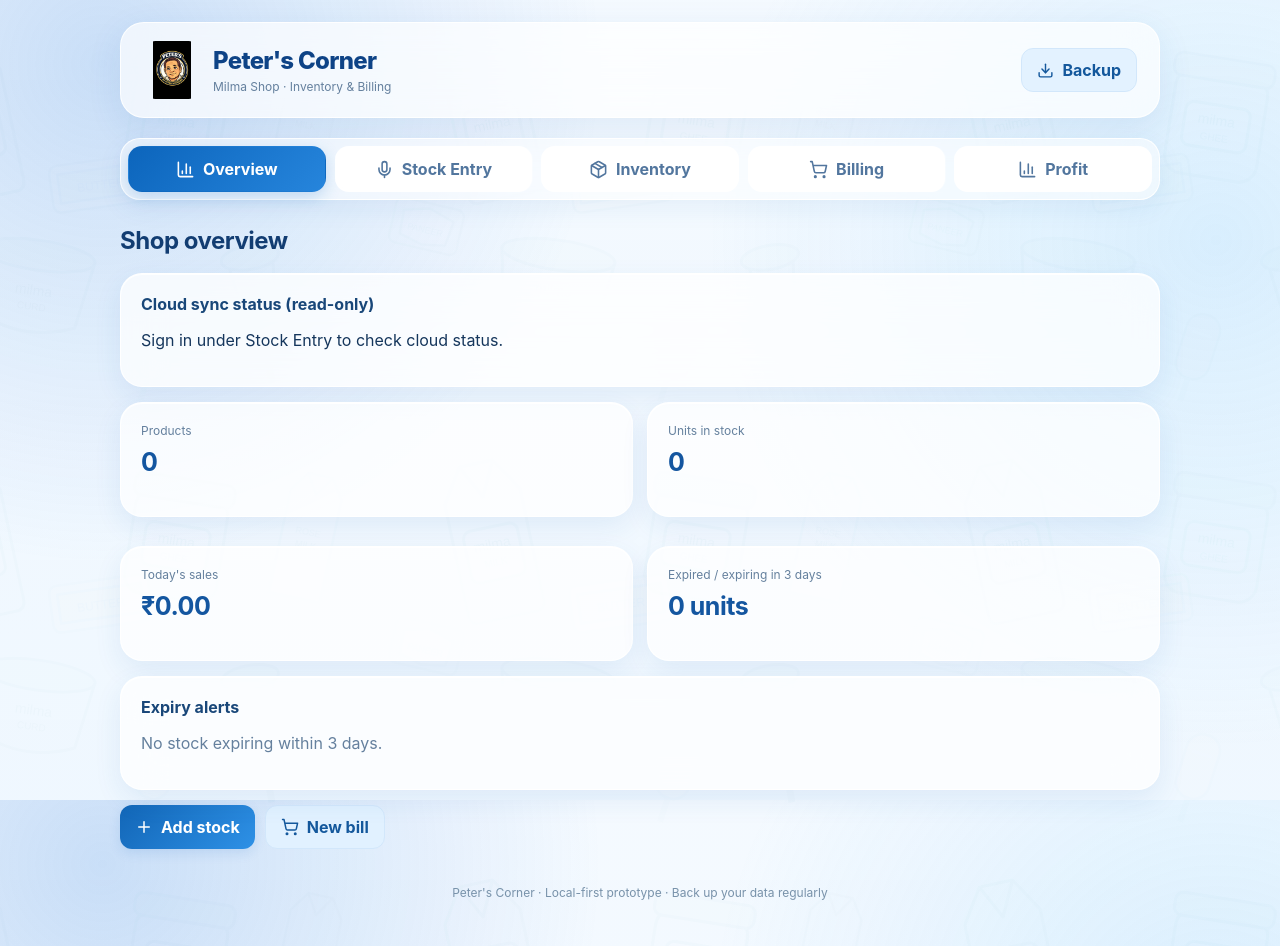
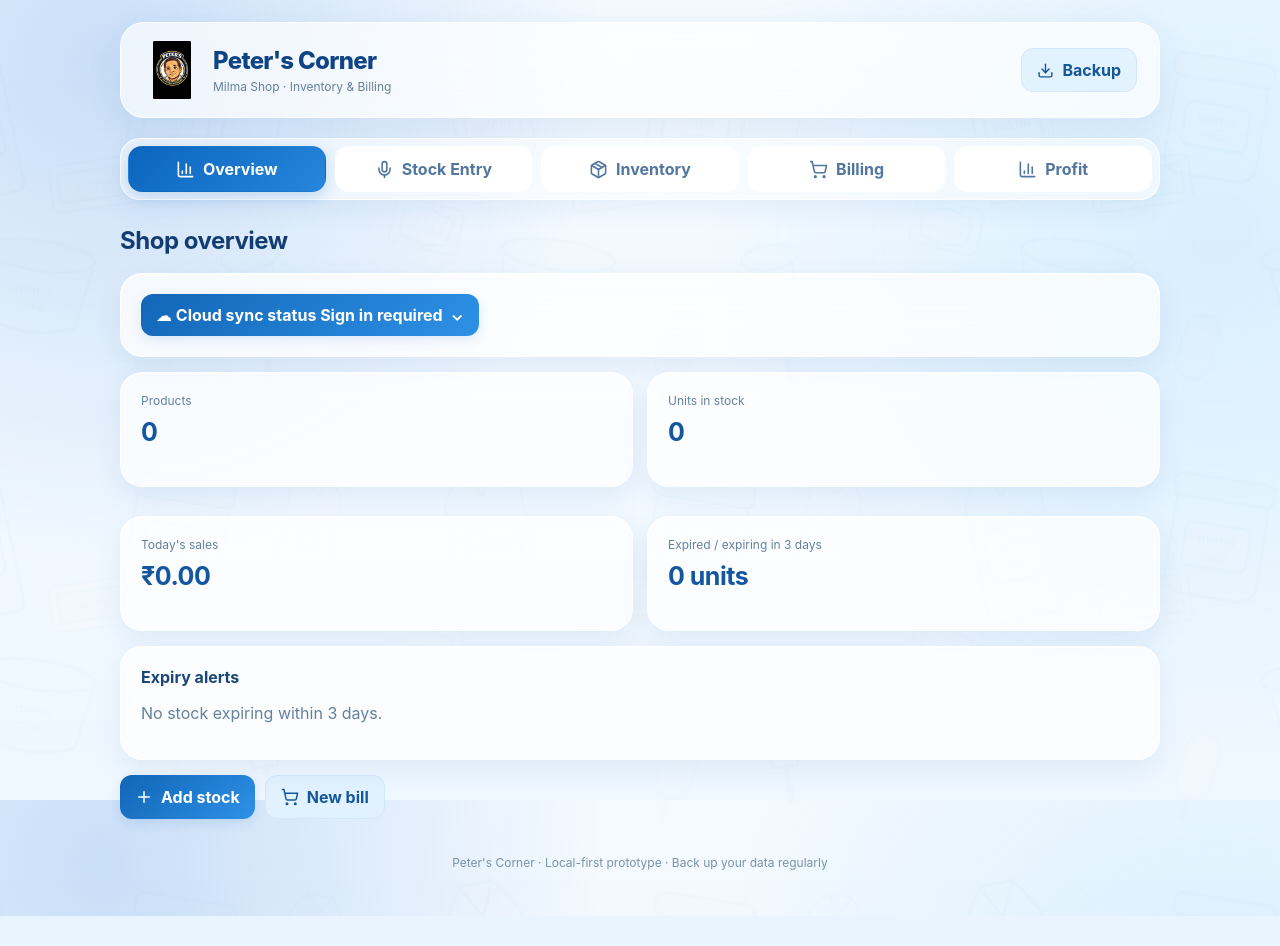
Before and after one commit to neethurajukr/peters-corner-pwa, a React (Vite) app: page / in a window 1280 px wide. After the commit the page ends 916 px from the top, so only its background shows below. Built offline with nearby package versions, Linux system fonts and the light colour scheme.

Commit message:
Make cloud status collapsible with compact health summary and six checks

```diff
--- a/src/CloudStatus.jsx
+++ b/src/CloudStatus.jsx
@@ -24,7 +24,7 @@ async function readCloud(){
  }
 }
 export default function CloudStatus({db}){
- const [status,setStatus]=useState({kind:'checking'});
+ const [status,setStatus]=useState({kind:'checking'});const [expanded,setExpanded]=useState(false);
  useEffect(()=>{let active=true;async function check(){if(document.visibilityState==='hidden')return;const result=await readCloud();if(active)setStatus(result)}check();const timer=setInterval(check,30000);return()=>{active=false;clearInterval(timer)}},[]);
  const row=status.row;
  const localSales=new Set((db.sales||[]).map(s=>s.id));
@@ -39,12 +39,21 @@ export default function CloudStatus({db}){
  const deviceOnlyProducts=(db.products||[]).filter(p=>!cloudProducts.has(p.id)).length;
  const remoteSales=new Set((row?.state?.sales||[]).map(s=>s.id));
  const unsyncedSales=(db.sales||[]).filter(s=>!remoteSales.has(s.id)).length;
- return <div className="panel"><h3>Cloud sync status (read-only)</h3>
+ const counts=[missingSales,unsyncedSales,differentCloudBatches,deviceOnlyBatches,cloudOnlyProducts,deviceOnlyProducts];
+ const healthy=status.kind==='ok'&&!!row&&counts.every(n=>n===0);
+ const labels=['Cloud sales missing locally','Device sales missing in cloud','Different cloud batches','Device-only batches','Cloud-only products','Device-only products'];
+ return <section className={'panel pc-cloud-panel '+(healthy?'pc-cloud-healthy':'pc-cloud-attention')}>
+ <button type="button" className="pc-cloud-toggle" aria-expanded={expanded} onClick={()=>setExpanded(v=>!v)}>
+ <span className="pc-cloud-title"><span aria-hidden="true">{healthy?'✓':'☁'}</span> Cloud sync status <span className="pc-cloud-chip">{status.kind==='checking'?'Checking…':healthy?'All checks match':status.kind==='signed-out'?'Sign in required':status.kind==='error'?'Connection issue':'Review status'}</span></span>
+ <span aria-hidden="true">{expanded?'⌃':'⌄'}</span>
+ </button>
+ {expanded&&<div className="pc-cloud-details">
  {status.kind==='checking'&&<p>Checking Supabase…</p>}
  {status.kind==='signed-out'&&<p>Sign in under Stock Entry to check cloud status.</p>}
  {status.kind==='error'&&<p role="alert">{status.message}</p>}
- {status.kind==='ok'&&<><p>Cloud revision: {row?.revision??'Not found'} · Last saved: {row?.updated_at?new Date(row.updated_at).toLocaleString():'Never'}</p>
- <p>Cloud sales not on this device: <b>{missingSales}</b> · Device sales not in cloud: <b>{unsyncedSales}</b></p>
- <p>Cloud batches missing or with different quantities here: <b>{differentCloudBatches}</b> · Device-only batches: <b>{deviceOnlyBatches}</b></p><p>Cloud-only products: <b>{cloudOnlyProducts}</b> · Device-only products: <b>{deviceOnlyProducts}</b></p><p className="muted">Read-only monitoring. Automatic writes and multi-device billing are NOT enabled. Do not overwrite cloud data from a stale device.</p></>}
- </div>
+ {status.kind==='ok'&&<><p className="muted">Cloud revision: {row?.revision??'Not found'} · Last saved: {row?.updated_at?new Date(row.updated_at).toLocaleString():'Never'}</p>
+ <div className="pc-cloud-grid">{labels.map((label,i)=><div key={label} className="pc-cloud-metric"><span>{label}</span><strong>{counts[i]}</strong></div>)}</div>
+ <p className="muted">Comparison is read-only and checked every 30 seconds while this page is visible. Matching counts do not guarantee that all data fields are identical or that every device has refreshed. Cloud writes require a confirmed sign-in and network connection.</p></>}
+ </div>}
+ </section>
 }
```
